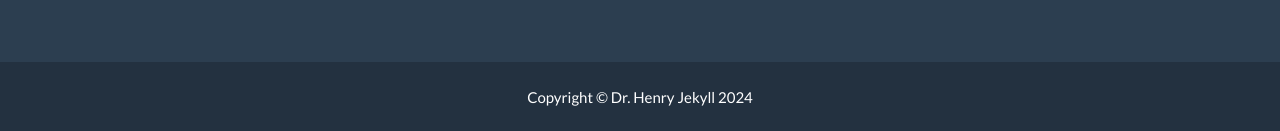
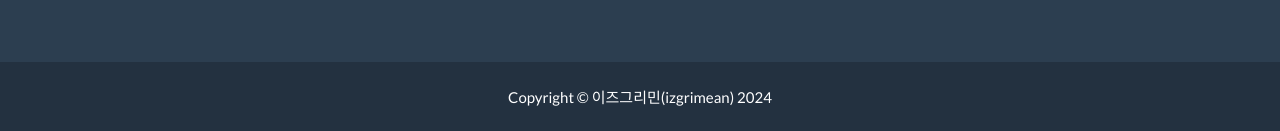
Before and after one commit to izgrimean/izgrimean.github.io, a Jekyll site: the page built from _posts/2014-07-18-project-1.markdown, in a window 1280 px wide and 900 px high, scrolled down 2492 px. Shown: the part 766-897 px from the top of the window. Built offline with Jekyll 4.4.1, drawn with Linux system fonts in a browser that asks for light colours.

Commit message:
Update footer.html

```diff
--- a/_includes/footer.html
+++ b/_includes/footer.html
@@ -33,7 +33,9 @@
     <div class="container">
       <div class="row">
         <div class="col-lg-12">
-          Copyright &copy; {{ site.footer.copyright }} 20{{ site.time | date: '%y' }}
+          <!-- Copyright &copy; {{ site.footer.copyright }} 20{{ site.time | date: '%y' }} -->
+          <!-- I updated (24.05.23) -->
+          Copyright &copy; 이즈그리민(izgrimean) 20{{ site.time | date: '%y' }}
         </div>
       </div>
     </div>
```
